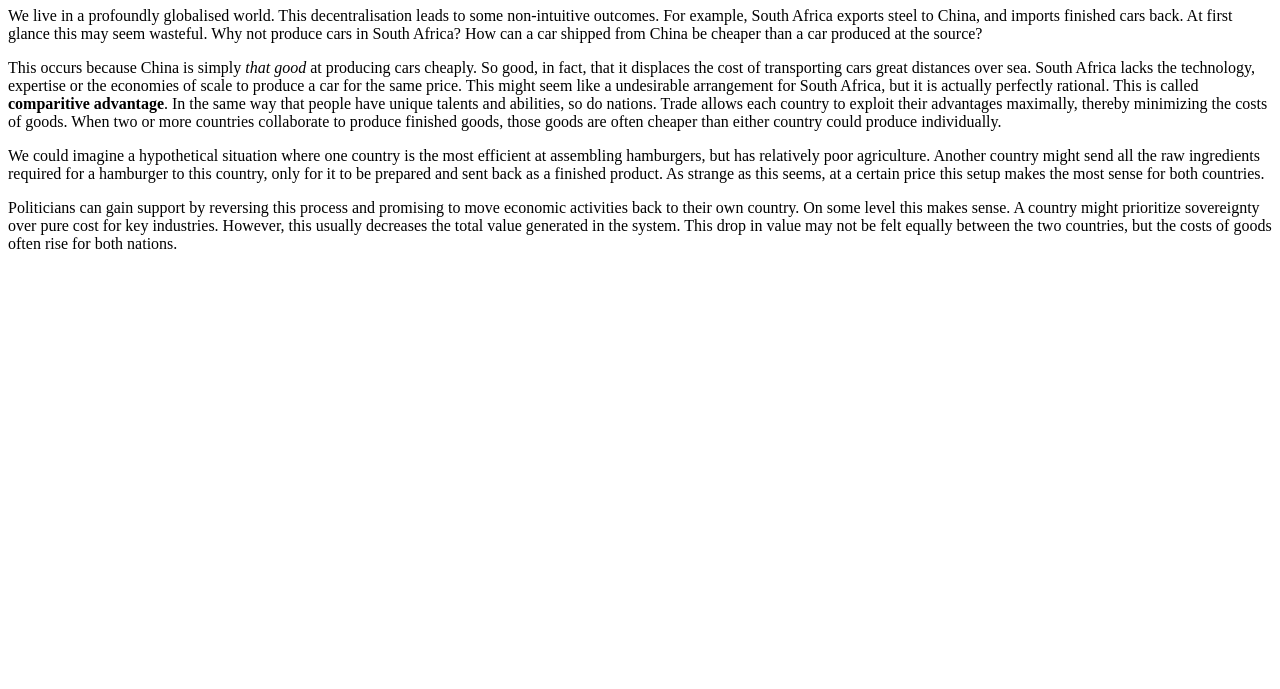
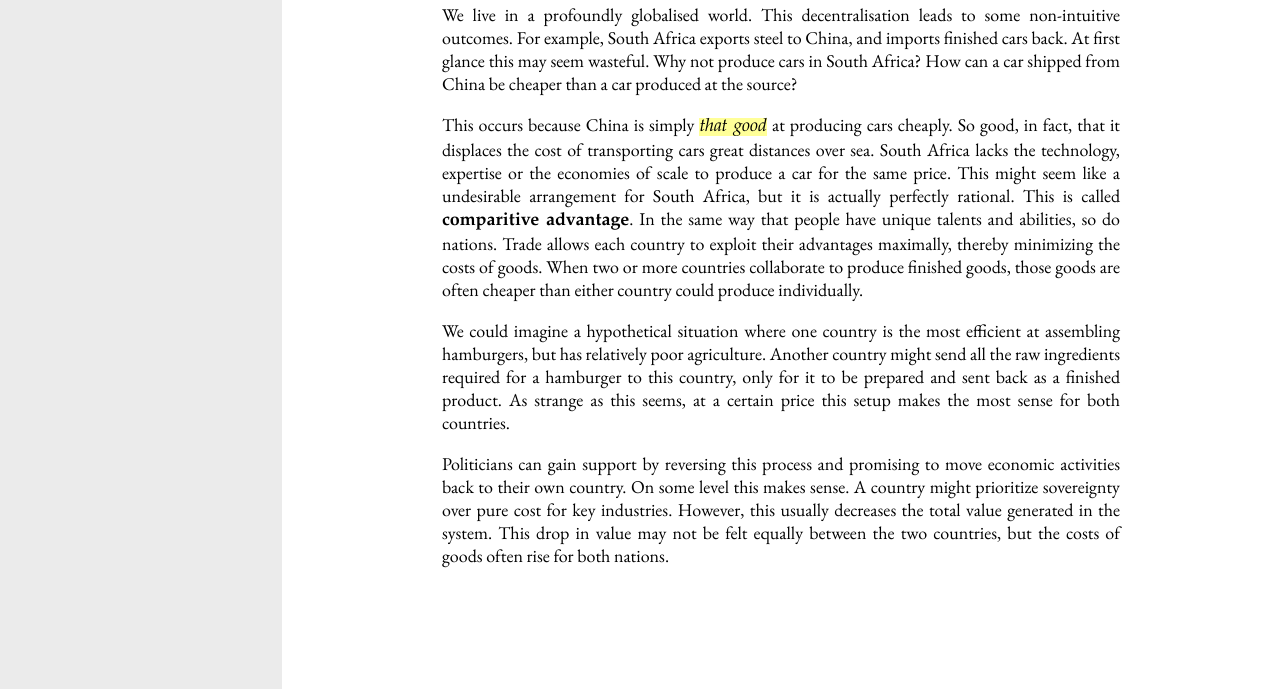
Before and after one commit to hacking-trade/hacking-trade.github.io, a plain HTML site: page comparative_advantage.html in a window 1280 px wide. Shown: the part 143-832 px from the top of the page. Before the commit the page ends 800 px from the top, so only its background shows below. Drawn offline with Linux system fonts and the light colour scheme.

Commit message:
Update site

```diff
--- a/comparative_advantage.html
+++ b/comparative_advantage.html
@@ -6,7 +6,7 @@
   <title>comparative_advantage</title>
   <style>
     @font-face { font-family: "Garamond"; src:  url(/static/EBGaramond.ttf); }
-    @font-face { font-family: "Inter"; src:  url(/static/Inter.ttf);
+    @font-face { font-family: "Inter"; src:  url(/static/Inter.ttf) };
     a { text-decoration: none; color: blue; font-family: Inter}
     * { color: black; font-family: Garamond;  }
     h1, h2, h3, h4, h5, h6 { font-family: Inter; font-weight: 900}
```
Also changed, not shown: freight_forwarding.html (+1 -1 lines), index.html (+1 -1 lines).
